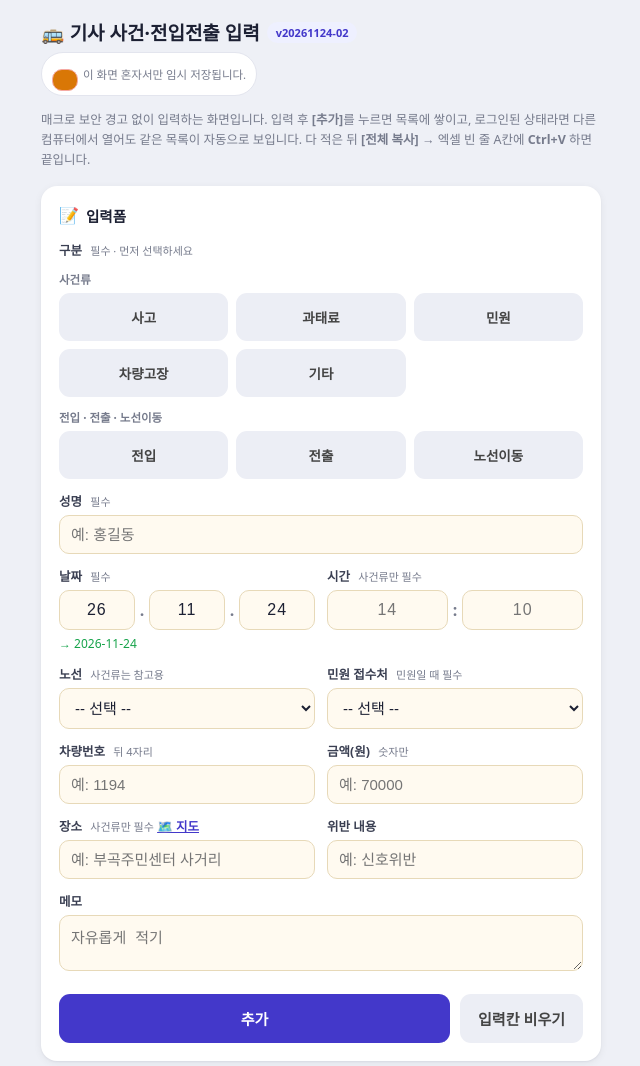
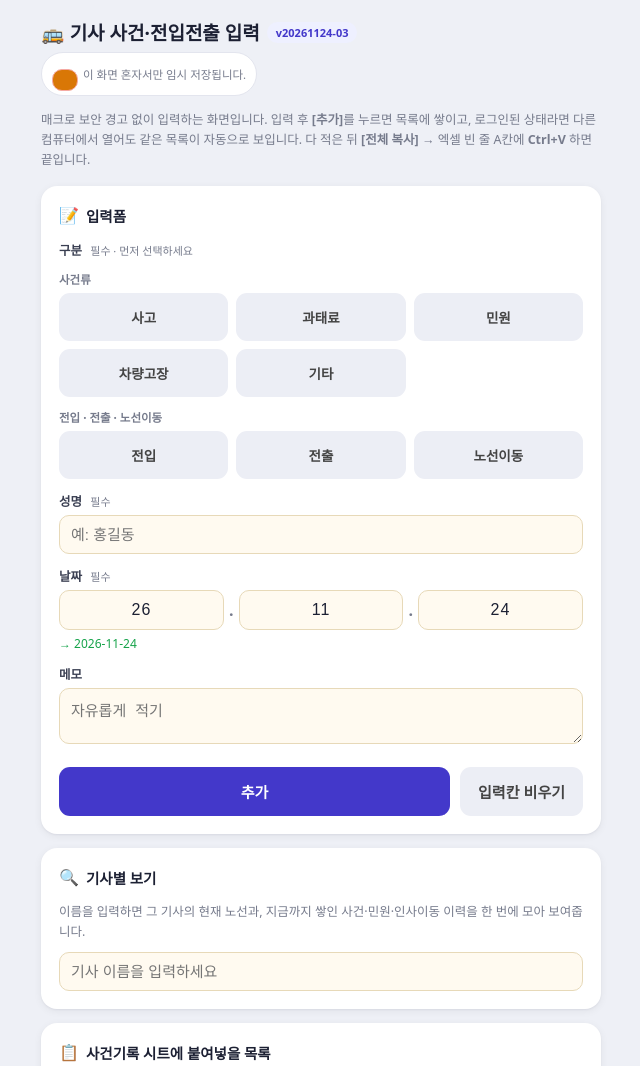
Before and after one commit to richardlyeo-commits/SB_DRIVER, a plain HTML site: page index.html in a window 1280 px wide. Shown: the top 1066 px of the page, without its empty margins (319-959 px from the left). Drawn offline with Linux system fonts and the light colour scheme.

Commit message:
v20261124-03: 구분별로 입력폼이 달라지도록 설정표 방식 도입
- 구분설정 표를 만들어 구분마다 보여줄 칸을 따로 지정
  (과태료만 금액, 민원만 접수처, 인사이동류는 시간/장소 없음 등)
- 내용 칸 이름이 구분에 따라 사고 내용/위반 내용/민원 내용/고장 내용으로 바뀜
- 숨겨진 칸의 값은 자동으로 비워 엉뚱한 값이 저장되지 않게 함
- 필수 검사도 화면에 보이는 칸만 하도록 변경
- 한 줄에 둘씩 묶은 칸 중 한쪽만 보이면 남은 칸을 한 줄 전체로 넓힘
- 한글 입력 힌트(lang="ko")를 성명/장소/내용/메모/견습/검색 칸에 추가

Co-Authored-By: Claude Sonnet 5 <noreply@anthropic.com>
Claude-Session: https://claude.ai/code/session_01FfBJSFZrW9sQBvc1gUoEJi

```diff
--- a/index.html
+++ b/index.html
@@ -2,9 +2,9 @@
 <!--
   ===================================================================
   기사 사건·전입전출 입력 도구
-  버전 : v20261124-02
+  버전 : v20261124-03
   (버전 표기 방법 : 날짜 8자리 + 그날의 몇 번째 수정인지 2자리
-   예) v20261124-02 = 2026년 11월 24일에 두 번째로 고친 버전)
+   예) v20261124-03 = 2026년 11월 24일에 세 번째로 고친 버전)
 
   이 파일을 열어볼 때, 지금 보고 있는 소스가 몇 번째 버전인지
   한눈에 알 수 있도록 맨 위에 적어둔 것입니다.
@@ -77,6 +77,8 @@
   input:disabled, select:disabled{ background:#f1f1f4; color:#999; }
 
   .row2{ display:grid; grid-template-columns:1fr 1fr; gap:12px; }
+  /* 한 줄에 두 칸을 두었는데 한쪽이 숨겨졌을 때, 남은 한 칸을 한 줄 전체로 넓힘 */
+  .row2.solo{ grid-template-columns:1fr; }
   .hidden{ display:none !important; }
 
   .seg{ display:flex; align-items:center; gap:5px; }
@@ -164,7 +166,7 @@
 <div class="wrap">
 
   <div class="topbar">
-    <h1>🚌 기사 사건·전입전출 입력 <span class="badge" id="version_badge">v20261124-02</span></h1>
+    <h1>🚌 기사 사건·전입전출 입력 <span class="badge" id="version_badge">v20261124-03</span></h1>
   </div>
   <div class="sync-pill" id="sync_pill" style="margin-bottom:10px;">
     <span class="dot" id="sync_dot"></span><span id="sync_text">저장 위치 확인 중…</span>
@@ -209,7 +211,7 @@
 
     <!-- 성명 : 구분을 고른 바로 다음, "누구에 대한 기록인지"부터 적습니다 -->
     <label>성명 <span class="hint">필수</span></label>
-    <input type="text" id="f_name" placeholder="예: 홍길동">
+    <input type="text" id="f_name" lang="ko" placeholder="예: 홍길동">
 
     <div class="row2">
       <div>
@@ -266,31 +268,34 @@
       </div>
     </div>
 
-    <!-- 사건류 전용 칸 (전입/전출/노선이동일 때는 자동으로 숨김) -->
+    <!-- 사건류 전용 칸.
+         이제는 "사건류냐 아니냐"로 통째로 숨기는 게 아니라, 아래 자바스크립트의
+         '구분설정' 표에 따라 칸 하나하나(차량번호/금액/장소/내용)를
+         구분별로 따로따로 보이거나 숨깁니다. -->
     <div id="wrap_event">
-      <!-- 차량번호 + 금액 : 둘 다 짧은 숫자 입력칸이라 한 줄에 나란히 -->
+      <!-- 차량번호 + 금액 -->
       <div class="row2">
-        <div>
+        <div id="wrap_car">
           <label>차량번호 <span class="hint">뒤 4자리</span></label>
           <input type="text" id="f_car" maxlength="4" inputmode="numeric" placeholder="예: 1194">
         </div>
-        <div>
-          <label>금액(원) <span class="hint">숫자만</span></label>
+        <div id="wrap_amount">
+          <label id="amount_label">금액(원) <span class="hint">숫자만</span></label>
           <input type="text" id="f_amount" inputmode="numeric" placeholder="예: 70000">
         </div>
       </div>
 
-      <!-- 장소 + 위반 내용 : 사건류일 땐 둘 다 항상 같이 보이는 짝이라 한 줄로 -->
+      <!-- 장소 + 내용 (내용 칸의 이름은 구분에 따라 '사고 내용/위반 내용/민원 내용…'으로 바뀜) -->
       <div class="row2">
-        <div>
-          <label>장소 <span class="hint">사건류만 필수</span>
+        <div id="wrap_place">
+          <label>장소 <span class="hint">필수</span>
             <a href="#" id="map_link" onclick="지도보기(); return false;">🗺️ 지도</a>
           </label>
-          <input type="text" id="f_place" placeholder="예: 부곡주민센터 사거리">
+          <input type="text" id="f_place" lang="ko" placeholder="예: 부곡주민센터 사거리">
         </div>
-        <div>
-          <label>위반 내용</label>
-          <input type="text" id="f_detail" placeholder="예: 신호위반">
+        <div id="wrap_detail">
+          <label id="detail_label">위반 내용</label>
+          <input type="text" id="f_detail" lang="ko" placeholder="예: 신호위반">
         </div>
       </div>
     </div>
@@ -308,11 +313,11 @@
         </div>
       </div>
       <label>견습 내용 <span class="hint">전입일 때만</span></label>
-      <textarea id="f_training" rows="2" placeholder="예: 11/24~11/28 5번 노선 동승교육"></textarea>
+      <textarea id="f_training" lang="ko" rows="2" placeholder="예: 11/24~11/28 5번 노선 동승교육"></textarea>
     </div>
 
     <label>메모</label>
-    <textarea id="f_memo" rows="2" placeholder="자유롭게 적기"></textarea>
+    <textarea id="f_memo" lang="ko" rows="2" placeholder="자유롭게 적기"></textarea>
 
     <div id="warnbox" class="warn hidden"></div>
 
@@ -328,7 +333,7 @@
     <div class="sub" style="margin:0 0 10px 0;">
       이름을 입력하면 그 기사의 현재 노선과, 지금까지 쌓인 사건·민원·인사이동 이력을 한 번에 모아 보여줍니다.
     </div>
-    <input type="text" id="f_search" placeholder="기사 이름을 입력하세요">
+    <input type="text" id="f_search" lang="ko" placeholder="기사 이름을 입력하세요">
     <div id="search_result"></div>
   </div>
 
@@ -414,7 +419,7 @@
 
 <script>
 /* ===================================================================
-   기사 사건·전입전출 입력 도구 (v20261124-02)
+   기사 사건·전입전출 입력 도구 (v20261124-03)
    - 기존 엑셀 매크로(저장 버튼)와 같은 규칙으로 빈칸을 확인합니다.
    - [추가]를 누르면 "Claude 아티팩트 db"라는 공용 저장소에 기록됩니다.
      로그인한 같은 계정으로 이 화면을 열면, 어느 컴퓨터에서 열어도
@@ -554,20 +559,84 @@ function 구분선택(값){
   구분바뀜();
 }
 
+/* ===== 구분별 입력폼 설정표 =====
+   버튼(구분)마다 "어떤 칸을 보여줄지"와 "칸 이름을 뭐라고 부를지"를
+   여기 한 곳에 모아 적어 둡니다. 나중에 칸을 더하거나 빼고 싶으면
+   아래 표의 true/false 만 고치면 되고, 다른 코드는 건드릴 필요가 없습니다.
+     시간/노선/차량/금액/접수처/장소/내용  : 그 칸을 보여줄지 (true=보임)
+     노선필수                              : 노선을 꼭 골라야 하는지
+     내용라벨 / 내용예시                   : '내용' 칸의 이름과 예시 글씨
+     전입칸                                : 개인차량·전화·견습 칸을 보여줄지 */
+const 구분설정 = {
+  '사고':     { 시간:true,  노선:true,  차량:true,  금액:false, 접수처:false, 장소:true,  내용:true,
+                노선필수:false, 내용라벨:'사고 내용', 내용예시:'예: 후진 중 접촉', 전입칸:false },
+  '과태료':   { 시간:true,  노선:true,  차량:true,  금액:true,  접수처:false, 장소:true,  내용:true,
+                노선필수:false, 내용라벨:'위반 내용', 내용예시:'예: 신호위반',    전입칸:false },
+  '민원':     { 시간:true,  노선:true,  차량:true,  금액:false, 접수처:true,  장소:true,  내용:true,
+                노선필수:false, 내용라벨:'민원 내용', 내용예시:'예: 불친절',      전입칸:false },
+  '차량고장': { 시간:true,  노선:true,  차량:true,  금액:false, 접수처:false, 장소:true,  내용:true,
+                노선필수:false, 내용라벨:'고장 내용', 내용예시:'예: 에어 누설',   전입칸:false },
+  '기타':     { 시간:true,  노선:true,  차량:true,  금액:true,  접수처:false, 장소:true,  내용:true,
+                노선필수:false, 내용라벨:'내용',      내용예시:'자유롭게 적기',   전입칸:false },
+  '전입':     { 시간:false, 노선:true,  차량:false, 금액:false, 접수처:false, 장소:false, 내용:false,
+                노선필수:true,  전입칸:true },
+  '전출':     { 시간:false, 노선:false, 차량:false, 금액:false, 접수처:false, 장소:false, 내용:false,
+                노선필수:false, 전입칸:false },
+  '노선이동': { 시간:false, 노선:true,  차량:false, 금액:false, 접수처:false, 장소:false, 내용:false,
+                노선필수:true,  전입칸:false },
+};
+
+// 아직 아무 구분도 안 고른 상태(처음 화면)에서는 모든 칸을 숨겨 둡니다
+const 빈설정 = { 시간:false, 노선:false, 차량:false, 금액:false, 접수처:false,
+                 장소:false, 내용:false, 노선필수:false, 전입칸:false };
+
+// 지금 고른 구분에 맞는 설정을 돌려줌
+function 지금설정(){
+  return 구분설정[$('f_gubun').value] || 빈설정;
+}
+
 function 구분바뀜(){
-  const 구분 = $('f_gubun').value;
-  const 인사이동 = (구분 === '전입' || 구분 === '전출' || 구분 === '노선이동');
+  const s = 지금설정();
 
-  // 사건 전용 칸(차량번호·민원접수처·장소·위반내용·금액, 시간)은 인사이동류면 숨김
-  $('wrap_event').classList.toggle('hidden', 인사이동);
-  $('wrap_time').classList.toggle('hidden', 인사이동);
+  // 1) 설정표대로 칸을 하나씩 보이거나 숨김 (hidden 이라는 이름표를 붙였다 뗐다 함)
+  $('wrap_time').classList.toggle('hidden',        !s.시간);
+  $('wrap_route').classList.toggle('hidden',       !s.노선);
+  $('wrap_minwon').classList.toggle('hidden',      !s.접수처);
+  $('wrap_car').classList.toggle('hidden',         !s.차량);
+  $('wrap_amount').classList.toggle('hidden',      !s.금액);
+  $('wrap_place').classList.toggle('hidden',       !s.장소);
+  $('wrap_detail').classList.toggle('hidden',      !s.내용);
+  $('wrap_personal_car').classList.toggle('hidden',!s.전입칸);
+  // 차량·금액·장소·내용이 전부 숨겨지면 그 묶음 자체도 숨김
+  $('wrap_event').classList.toggle('hidden', !(s.차량 || s.금액 || s.장소 || s.내용));
 
-  // 노선 칸: 전출만 숨김 (전출은 명단에서 빼기만 하면 되므로 노선이 필요 없음)
-  $('wrap_route').classList.toggle('hidden', 구분 === '전출');
-  $('route_hint').textContent = (구분 === '전입' || 구분 === '노선이동') ? '필수' : '사건류는 참고용';
+  // 2) 칸 이름(라벨)과 예시 글씨를 구분에 맞게 바꿈
+  $('route_hint').textContent = s.노선필수 ? '필수' : '참고용';
+  if (s.내용){
+    $('detail_label').textContent = s.내용라벨;
+    $('f_detail').placeholder = s.내용예시;
+  }
 
-  $('wrap_personal_car').classList.toggle('hidden', 구분 !== '전입');
-  $('wrap_minwon').classList.toggle('hidden', 구분 !== '민원');
+  // 3) 숨겨진 칸에 예전 값이 남아 있으면 지움 (엉뚱한 값이 같이 저장되는 것 방지)
+  if (!s.시간){ $('f_hh').value = ''; $('f_mi').value = ''; }
+  if (!s.노선)   $('f_route').value = '';
+  if (!s.접수처) $('f_office').value = '';
+  if (!s.차량)   $('f_car').value = '';
+  if (!s.금액)   $('f_amount').value = '';
+  if (!s.장소)   $('f_place').value = '';
+  if (!s.내용)   $('f_detail').value = '';
+  if (!s.전입칸){ $('f_personalcar').value = ''; $('f_personalphone').value = ''; $('f_training').value = ''; }
+
+  // 4) 한 줄에 둘씩 놓은 묶음 중, 한쪽만 보이면 그 칸을 한 줄 전체로 넓혀 줌
+  줄정리();
+}
+
+// 가로로 둘씩 묶어 둔 줄(.row2) 중에서 한 칸만 보이는 줄은 한 칸짜리 줄로 바꿈
+function 줄정리(){
+  document.querySelectorAll('.row2').forEach(줄 => {
+    const 보이는칸 = Array.from(줄.children).filter(칸 => !칸.classList.contains('hidden'));
+    줄.classList.toggle('solo', 보이는칸.length === 1);
+  });
 }
 
 function 비었나(값){ return !값 || String(값).trim() === ''; }
@@ -590,6 +659,7 @@ function 저장하기(){
   const 메모 = $('f_memo').value.trim();
 
   const 인사이동 = (구분 === '전입' || 구분 === '전출' || 구분 === '노선이동');
+  const s = 지금설정();   // 지금 고른 구분의 설정(어떤 칸이 보이는지)
   let 빠짐 = [];
 
   const 날짜결과 = 날짜값가져오기();
@@ -601,13 +671,14 @@ function 저장하기(){
   if (비었나(성명)) 빠짐.push('성명');
   if (비었나(구분)) 빠짐.push('구분');
 
-  if (!인사이동){
+  // 화면에 보이는 칸만 "필수"로 검사합니다 (숨겨진 칸은 검사하지 않음)
+  if (s.시간){
     if (시간결과.empty) 빠짐.push('시간');
     else if (!시간결과.ok) 빠짐.push('시간(시·분 두 자리씩)');
-    if (비었나(장소)) 빠짐.push('장소');
-    if (구분 === '민원' && 비었나(접수처)) 빠짐.push('민원 접수처');
   }
-  if ((구분 === '전입' || 구분 === '노선이동') && 비었나(노선)) 빠짐.push('노선');
+  if (s.장소 && 비었나(장소)) 빠짐.push('장소');
+  if (s.접수처 && 비었나(접수처)) 빠짐.push('민원 접수처');
+  if (s.노선필수 && 비었나(노선)) 빠짐.push('노선');
   if (!비었나(차량) && !/^\d{4}$/.test(차량)) 빠짐.push('차량번호(숫자 4자리)');
   if (!비었나(금액) && !/^\d+$/.test(금액)) 빠짐.push('금액(숫자만)');
 
@@ -990,6 +1061,9 @@ function 다음칸으로(현재id){
 // 처음 화면을 한 번 그려둠
 그리기();
 로스터그리기();
+// 처음에는 아무 구분도 고르지 않은 상태이므로, 아래 입력칸들을 모두 숨겨 둡니다
+// (구분 버튼을 눌러야 그 구분에 맞는 칸들이 나타납니다)
+구분바뀜();
 </script>
 </body>
 </html>
```
